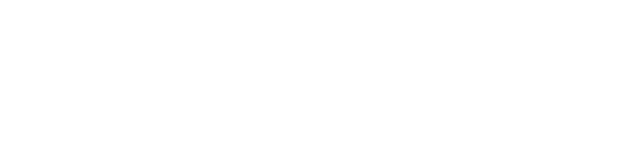
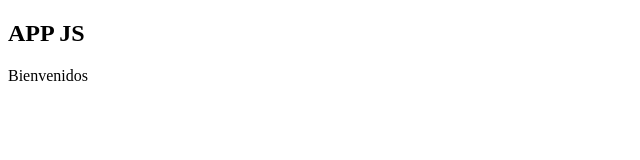
Before and after one commit to jorgemanriquep7/proyecto_prueba, a plain HTML site: page index.html in a window 1280 px wide. Shown: the whole page, without its empty margins (0-640 px from the left). Drawn offline with Linux system fonts and the light colour scheme.

Commit message:
se creo JS

```diff
--- a/index.html
+++ b/index.html
@@ -6,6 +6,7 @@
     <title>proyecto_prueba</title>
 </head>
 <body>
-
+    <h2>APP JS</h2>
+    <p>Bienvenidos</p>
 </body>
 </html>
```
Also changed, not shown: js/index.js (added).
